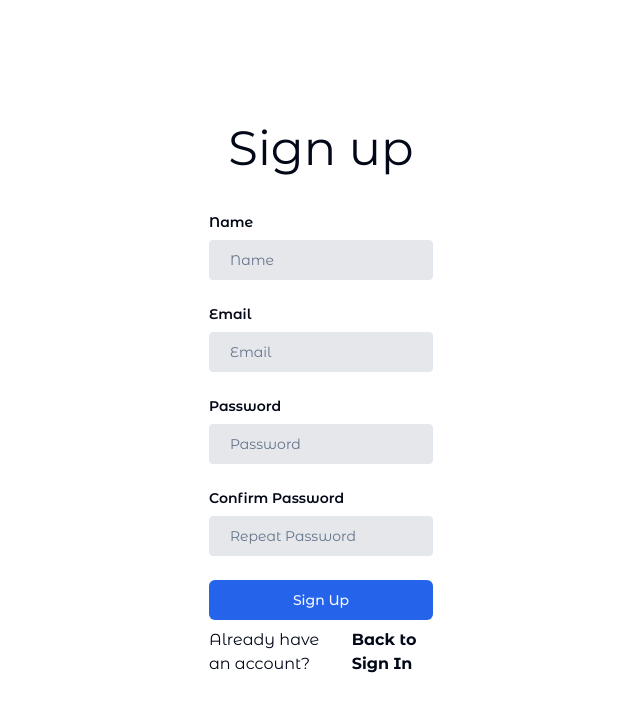
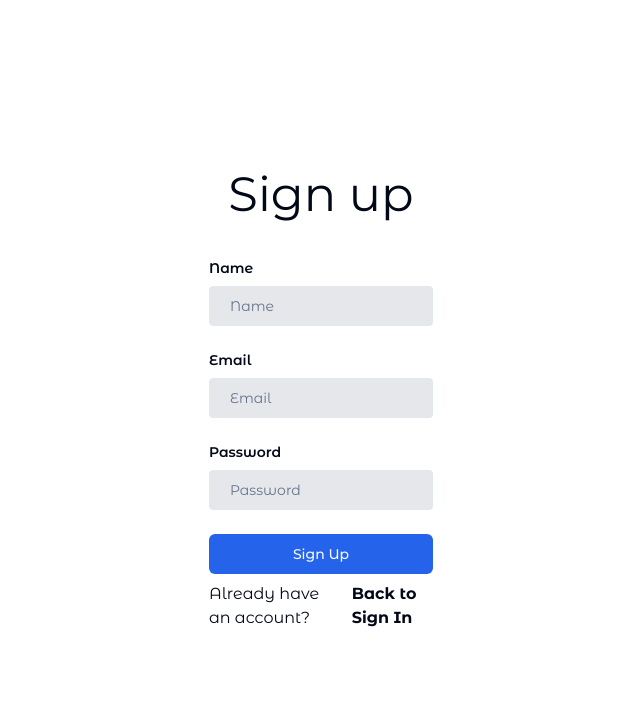
Before and after one commit to valerepetto14/auth-next, a Next.js app: page /auth/signup in a window 1280 px wide. Shown: the top 712 px of the page, without its empty margins (319-959 px from the left). Built offline with nearby package versions, Linux system fonts and the light colour scheme.

Commit message:
add confirm password

```diff
--- a/components/auth/signUpForm.tsx
+++ b/components/auth/signUpForm.tsx
@@ -24,7 +24,6 @@ const SignUpForm = () => {
       name: "",
       email: "",
       password: "",
-      confirmPassword: "",
     },
   });
 
@@ -100,7 +99,7 @@ const SignUpForm = () => {
         <span className="font-semibold text-xs text-red-600">
           {form.formState.errors.password?.message}
         </span>
-        <label className="font-semibold text-sm" htmlFor="">
+        {/* <label className="font-semibold text-sm" htmlFor="">
           Confirm Password
         </label>
         <Input
@@ -120,7 +119,7 @@ const SignUpForm = () => {
         />
         <span className="font-semibold text-xs text-red-600">
           {form.formState.errors.confirmPassword?.message}
-        </span>
+        </span> */}
         <Button
           disabled={isPending}
           type="submit"
--- a/schemas/index.ts
+++ b/schemas/index.ts
@@ -25,7 +25,4 @@ export const SignUpSchema = z.object({
       message: "Password must be at least 8 characters long",
     })
     .max(20),
-  confirmPassword: z.string().refine((data) => data === data, {
-    message: "Passwords do not match",
-  }),
 });
```
